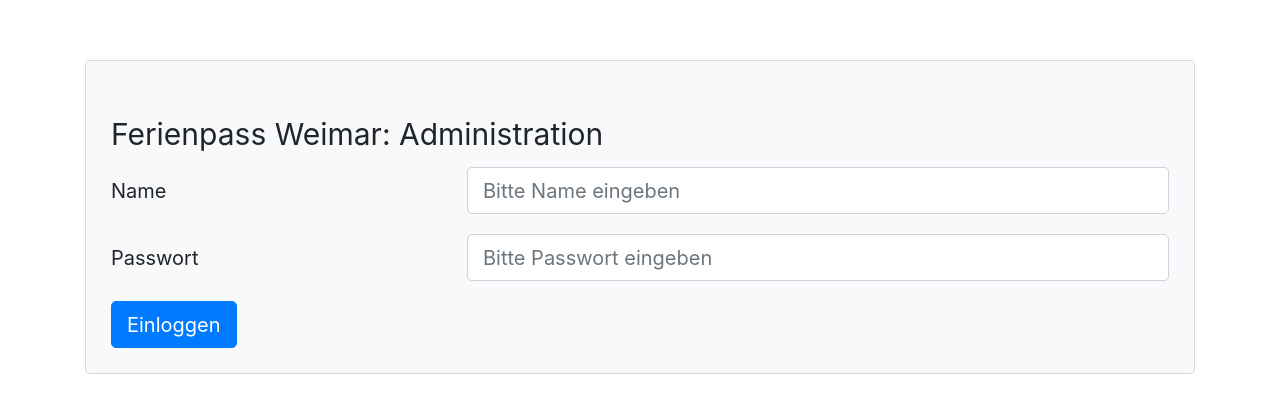
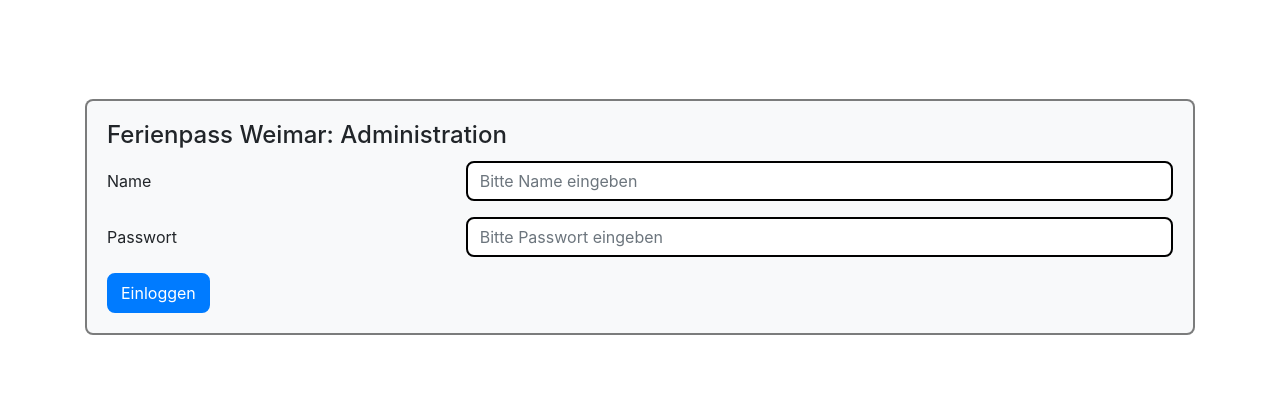
Before and after one commit to digital-bauhaus/Ferienpass, a Vue app in the folder frontend/: page /#/login in a window 1280 px wide. Shown: the part 183-596 px from the top of the page. Built offline with nearby package versions, Linux system fonts and the light colour scheme; what vue-swal would draw is missing.

Commit message:
#115: Improved contrasts and design of new registration

```diff
--- a/frontend/src/App.vue
+++ b/frontend/src/App.vue
@@ -11,7 +11,7 @@ export default {
 </script>
 
 // TODO remove when really no longer needed
-<style>
+<style scoped>
 
 /*
  * Border-Box for all elements
@@ -190,6 +190,6 @@ general utility classes
 
 </style>
 
-<style scoped>
+<style>
 
 </style>
--- a/frontend/src/components/wrapper/DynamicInputList.vue
+++ b/frontend/src/components/wrapper/DynamicInputList.vue
@@ -1,11 +1,13 @@
 <template>
   <b-form-group
     :id="`${base}-group`"
+    class="dynamic-input-list"
     :label-for="`${base}-value`"
     :label="label"
   >
     <b-form-tags
       :id="`${base}-tags`"
+      class="dynamic-input-list__tags"
       :input-id="`${base}-value`"
       no-outer-focus
       :placeholder="placeholder"
@@ -76,6 +78,11 @@ export default {
 };
 </script>
 
-<style scoped>
+<style scoped lang="scss">
+@import "../../design/variables.scss";
+
+.dynamic-input-list__tags {
+  border: none;
+}
 
 </style>
--- /dev/null
+++ b/frontend/src/design/bootstrap-custom.scss
@@ -0,0 +1,19 @@
+@import "variables.scss";
+
+// Define your variable overrides here
+
+// color overrides
+$input-border-color: $custom-border-color;
+$custom-control-indicator-border-color: $custom-border-color;
+$card-border-color: $custom-border-color-light;
+
+// sizing overrides
+$border-width: 2px;
+$label-margin-bottom: 0;
+$custom-control-indicator-size: 1.25rem;
+$border-radius: 0.5rem;
+$custom-checkbox-indicator-border-radius: 0.4rem;
+
+// Include Bootstrap and BootstrapVue SCSS files
+@import '~bootstrap/scss/bootstrap.scss';
+@import '~bootstrap-vue/src/index.scss';
--- /dev/null
+++ b/frontend/src/design/design.scss
@@ -0,0 +1,11 @@
+// Custom app design
+
+@import "variables.scss";
+@import "bootstrap-custom.scss";
+
+// General style overrides and custom classes
+html {
+  // font-size: 1.25rem;
+  // line-height: 1.5;
+  overflow-y: scroll;
+}
--- /dev/null
+++ b/frontend/src/design/variables.scss
@@ -0,0 +1,4 @@
+// Define your own variables here
+
+$custom-border-color: #000000;
+$custom-border-color-light: rgba(#000000, 0.5);
--- a/frontend/src/main.js
+++ b/frontend/src/main.js
@@ -7,6 +7,7 @@ import router from './router';
 import toIdentifier from './mixins/to-identifier';
 import * as formComponents from './components/registrationForm';
 import store from './store';
+import './design/design.scss';
 
 Object.values(formComponents).forEach((component) => Vue.component(component.name, component));
 
--- a/frontend/src/modules/bootstrap-vue.js
+++ b/frontend/src/modules/bootstrap-vue.js
@@ -1,7 +1,8 @@
 import Vue from 'vue';
 
 import BootstrapVue from 'bootstrap-vue';
-import 'bootstrap/dist/css/bootstrap.min.css';
-import 'bootstrap-vue/dist/bootstrap-vue.css';
+// css imports are handled via design/bootstrap-custom.scss now
+// import 'bootstrap/dist/css/bootstrap.min.css';
+// import 'bootstrap-vue/dist/bootstrap-vue.css';
 
 Vue.use(BootstrapVue);
--- a/frontend/src/views/layouts/RegistrationLayout.vue
+++ b/frontend/src/views/layouts/RegistrationLayout.vue
@@ -1,7 +1,6 @@
 <template>
   <b-container
     class="registration-layout"
-    fluid
   >
     <header class="registration-layout__header">
       <img
```
